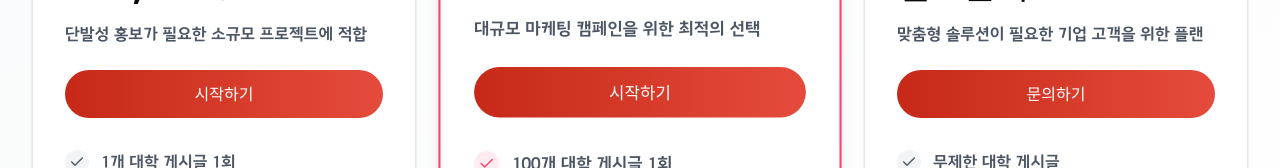
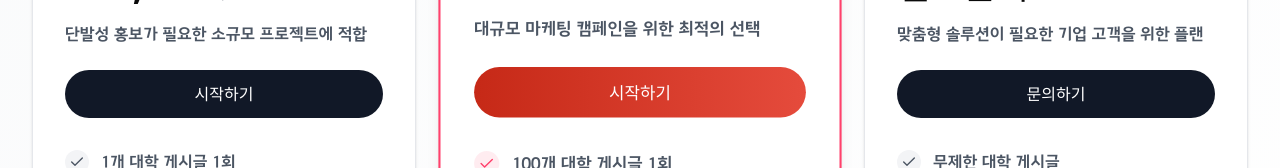
Before and after one commit to comdbstn/bridgepushcheck, a React (Vite) app: page /everytime in a window 1280 px wide. Shown: the part 2608-2776 px from the top of the page. Built offline with nearby package versions, Linux system fonts and the light colour scheme; a web font is replaced by a local one.

Commit message:
feat: Pricing 섹션 버튼 링크 및 스타일 수정 - 카카오톡 링크 변경, Pro 플랜만 브랜드 컬러 적용

```diff
--- a/src/components/sections/blind/Pricing.tsx
+++ b/src/components/sections/blind/Pricing.tsx
@@ -99,10 +99,14 @@ export function Pricing() {
                                     <p className='text-gray-600 mb-6 font-tway'>{plan.description}</p>
 
                                     <a
-                                        href='https://pf.kakao.com/_xgKMxbxj'
+                                        href='http://pf.kakao.com/_CYGdn/chat'
                                         target='_blank'
                                         rel='noopener noreferrer'
-                                        className='w-full block text-center py-3 bg-gradient-to-r from-[#00A9FF] to-[#0077FF] hover:from-[#0077FF] hover:to-[#00A9FF] text-white rounded-full font-bold transition-all duration-300 hover:scale-[1.02] mb-8'
+                                        className={`w-full block text-center py-3 ${
+                                            plan.highlighted
+                                                ? "bg-gradient-to-r from-[#00A9FF] to-[#0077FF] hover:from-[#0077FF] hover:to-[#00A9FF]"
+                                                : "bg-gray-900 hover:bg-gray-800"
+                                        } text-white rounded-full font-bold transition-all duration-300 hover:scale-[1.02] mb-8`}
                                     >
                                         {plan.ctaText}
                                     </a>
--- a/src/components/sections/everytime/Pricing.tsx
+++ b/src/components/sections/everytime/Pricing.tsx
@@ -107,10 +107,14 @@ export function Pricing() {
                                     <p className='text-gray-600 mb-6 font-tway'>{plan.description}</p>
 
                                     <a
-                                        href='https://pf.kakao.com/_xgKMxbxj'
+                                        href='http://pf.kakao.com/_CYGdn/chat'
                                         target='_blank'
                                         rel='noopener noreferrer'
-                                        className='w-full block text-center py-3 bg-gradient-to-r from-[#C62917] to-[#E54B3C] hover:from-[#E54B3C] hover:to-[#C62917] text-white rounded-full font-bold transition-all duration-300 hover:scale-[1.02] mb-8'
+                                        className={`w-full block text-center py-3 ${
+                                            plan.highlighted
+                                                ? "bg-gradient-to-r from-[#C62917] to-[#E54B3C] hover:from-[#E54B3C] hover:to-[#C62917]"
+                                                : "bg-gray-900 hover:bg-gray-800"
+                                        } text-white rounded-full font-bold transition-all duration-300 hover:scale-[1.02] mb-8`}
                                     >
                                         {plan.ctaText}
                                     </a>
```
